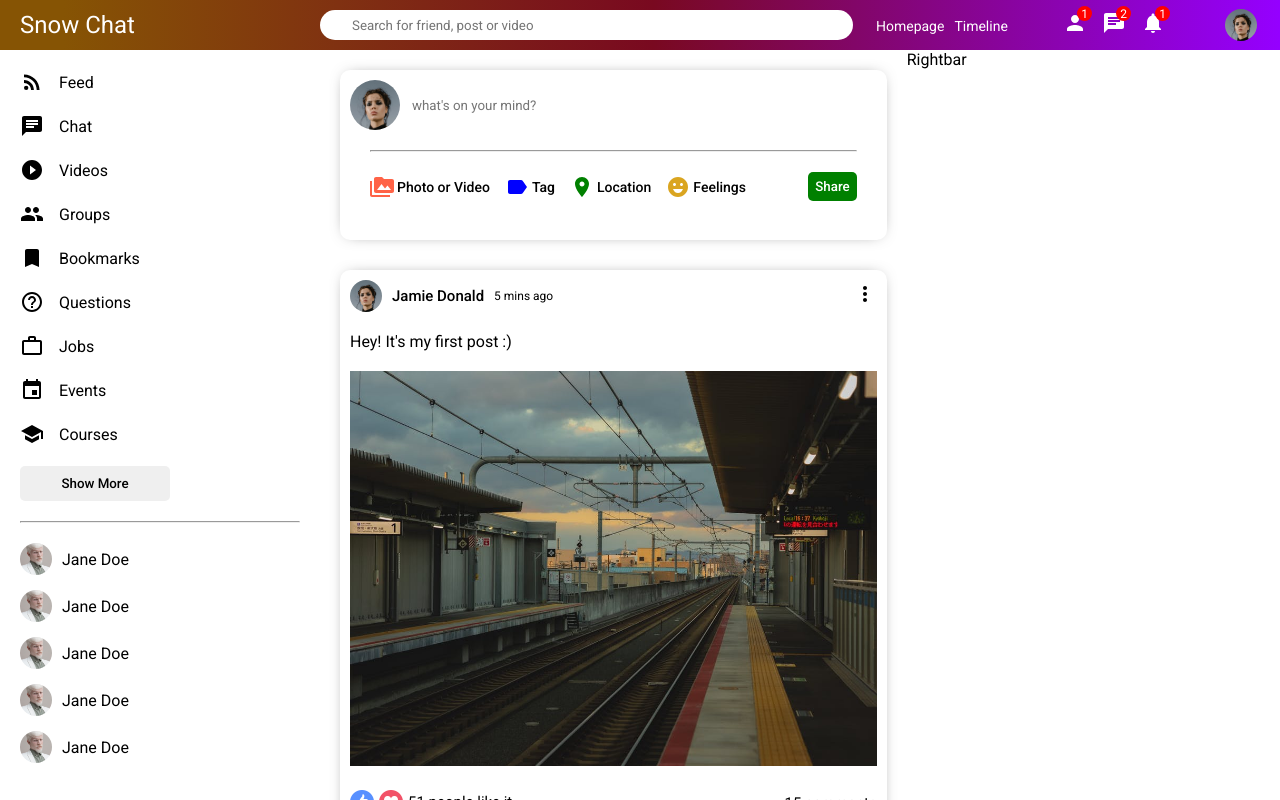
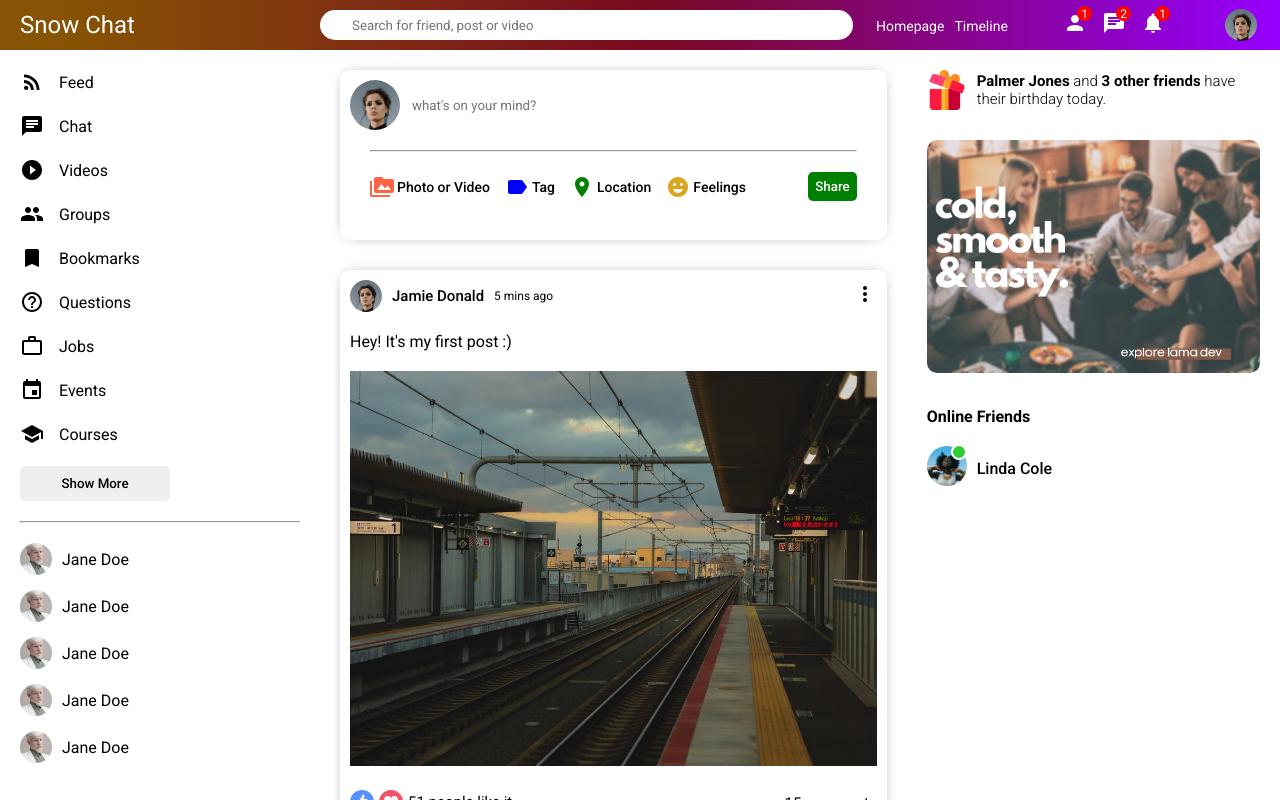
Before and after one commit to samynaj/messenger-clone, a React (Create React App) app: page / in a window 1280 px wide. Built offline with nearby package versions, Linux system fonts and the light colour scheme.

Commit message:
rightbar component

```diff
--- a/src/components/rightbar/Rightbar.jsx
+++ b/src/components/rightbar/Rightbar.jsx
@@ -1,8 +1,23 @@
+import Online from "../online/Online"
 import "./rightbar.css"
 
 function Rightbar() {
   return (
-    <div className="rightbar">Rightbar</div>
+    <div className="rightbar">
+      <div className="rightbarWrapper">
+        <div className="birthdayContainer">
+          <img src="assets/gift.png" alt="" className="birthdayImg" />
+          <span className="birthdayText">
+            <b>Palmer Jones</b> and <b>3 other friends</b> have their birthday today.
+          </span>
+        </div>
+        <img src="assets/ad.png" alt="" className="rightbarAd" />
+        <h4 className="rightbarTitle">Online Friends</h4>
+        <ul className="rightbarFriendList">
+          <Online />
+        </ul>
+      </div>
+    </div>
   )
 }
 
```
